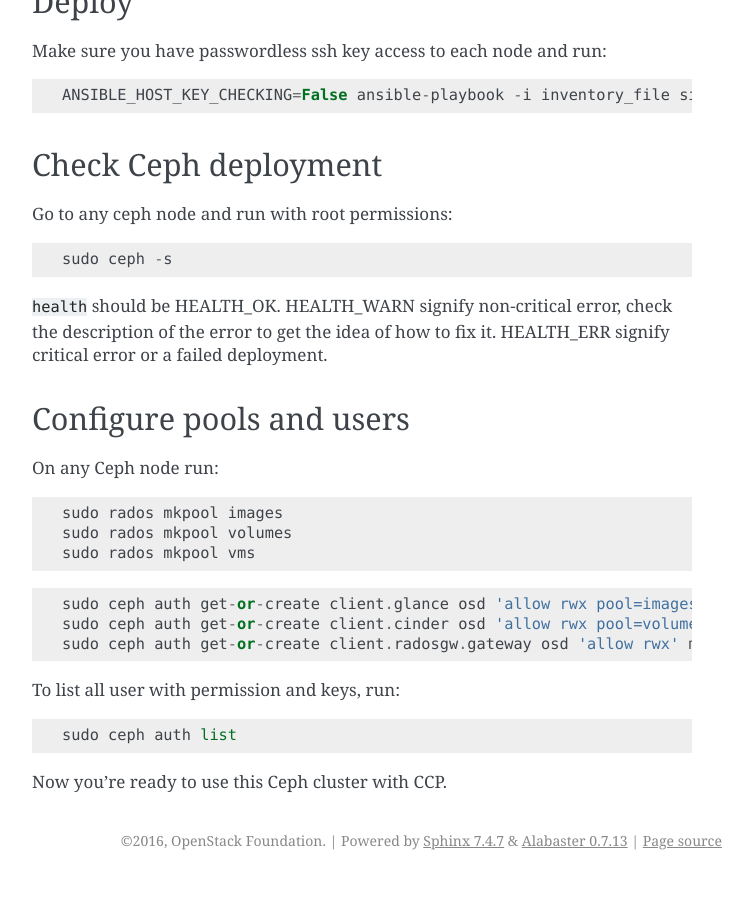
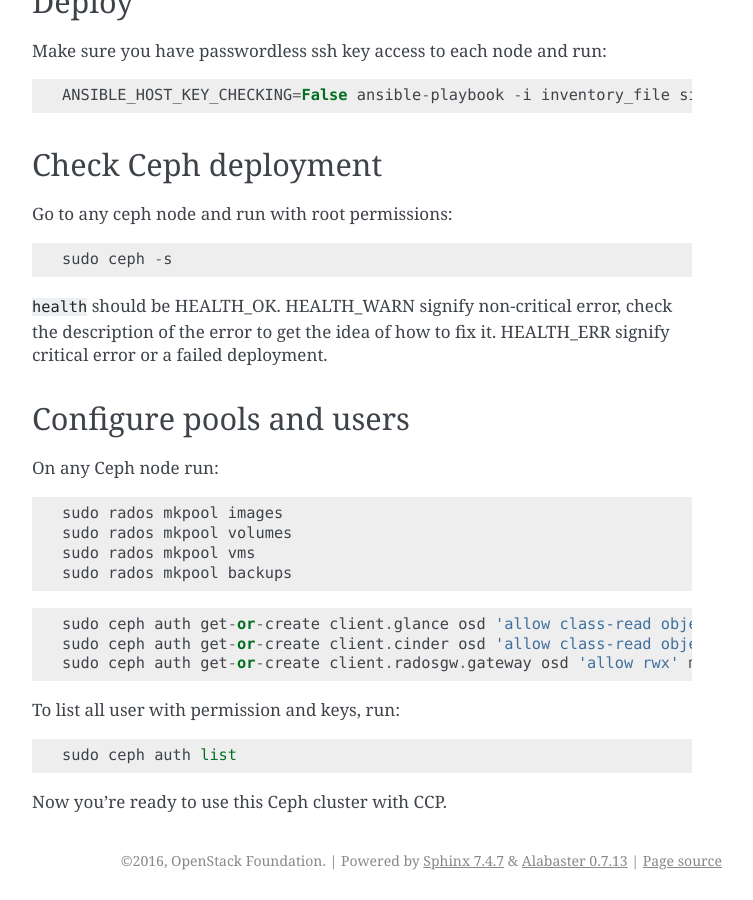
Before and after one commit to openstack-archive/fuel-ccp, a Sphinx documentation site: the page built from doc/source/ceph_cluster.rst, in a window 1280 px wide and 900 px high, scrolled down 1940 px. Shown: the whole window, without its empty margins (388-1141 px from the left). Built offline with Sphinx 7.4.7, drawn with Linux system fonts in a browser that asks for light colours.

Commit message:
[doc] Fix volumes pool permissions
This patch fixes deleting snapshots in cinder.
Also added creating pool for backups

Change-Id: I0540d1d572563cf08d793416520a98178ac13a3d

```diff
--- a/doc/source/ceph_cluster.rst
+++ b/doc/source/ceph_cluster.rst
@@ -132,11 +132,12 @@
   sudo rados mkpool images
   sudo rados mkpool volumes
   sudo rados mkpool vms
+  sudo rados mkpool backups
 
 ::
 
-  sudo ceph auth get-or-create client.glance osd 'allow rwx pool=images, allow rwx pool=vms' mon 'allow r' -o /etc/ceph/ceph.client.glance.keyring
-  sudo ceph auth get-or-create client.cinder osd 'allow rwx pool=volumes, allow rwx pool=vms, allow rx pool=images' mon 'allow r' -o /etc/ceph/ceph.client.cinder.keyring
+  sudo ceph auth get-or-create client.glance osd 'allow class-read object_prefix rbd_children, allow rwx pool=images, allow rwx pool=vms' mon 'allow r' -o /etc/ceph/ceph.client.glance.keyring
+  sudo ceph auth get-or-create client.cinder osd 'allow class-read object_prefix rbd_children, allow rwx pool=volumes, allow rwx pool=backups, allow rwx pool=vms, allow rwx pool=images' mon 'allow r' -o /etc/ceph/ceph.client.cinder.keyring
   sudo ceph auth get-or-create client.radosgw.gateway osd 'allow rwx' mon 'allow rwx' -o /etc/ceph/ceph.client.radosgw.keyring
 
 To list all user with permission and keys, run:
```
